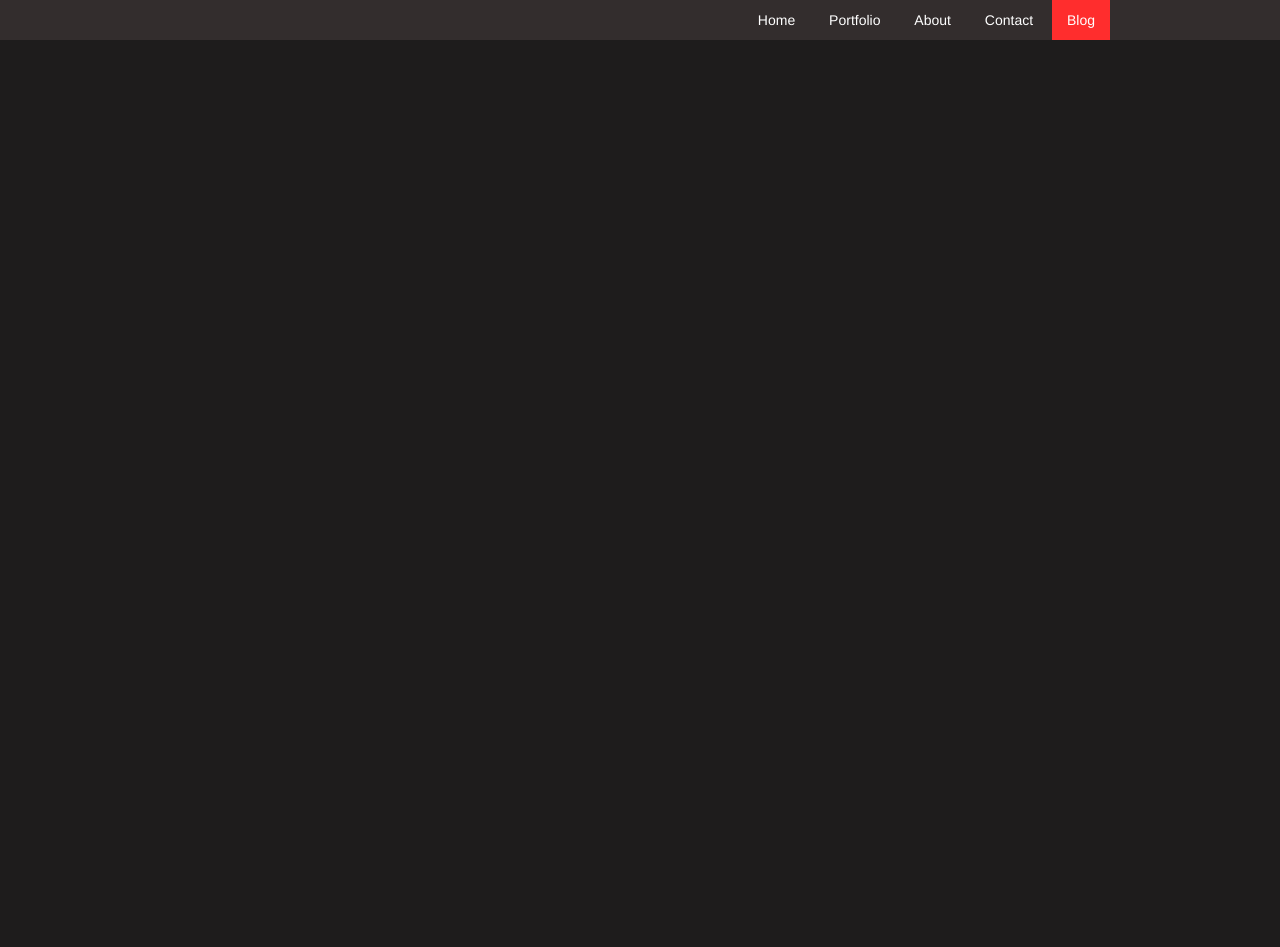
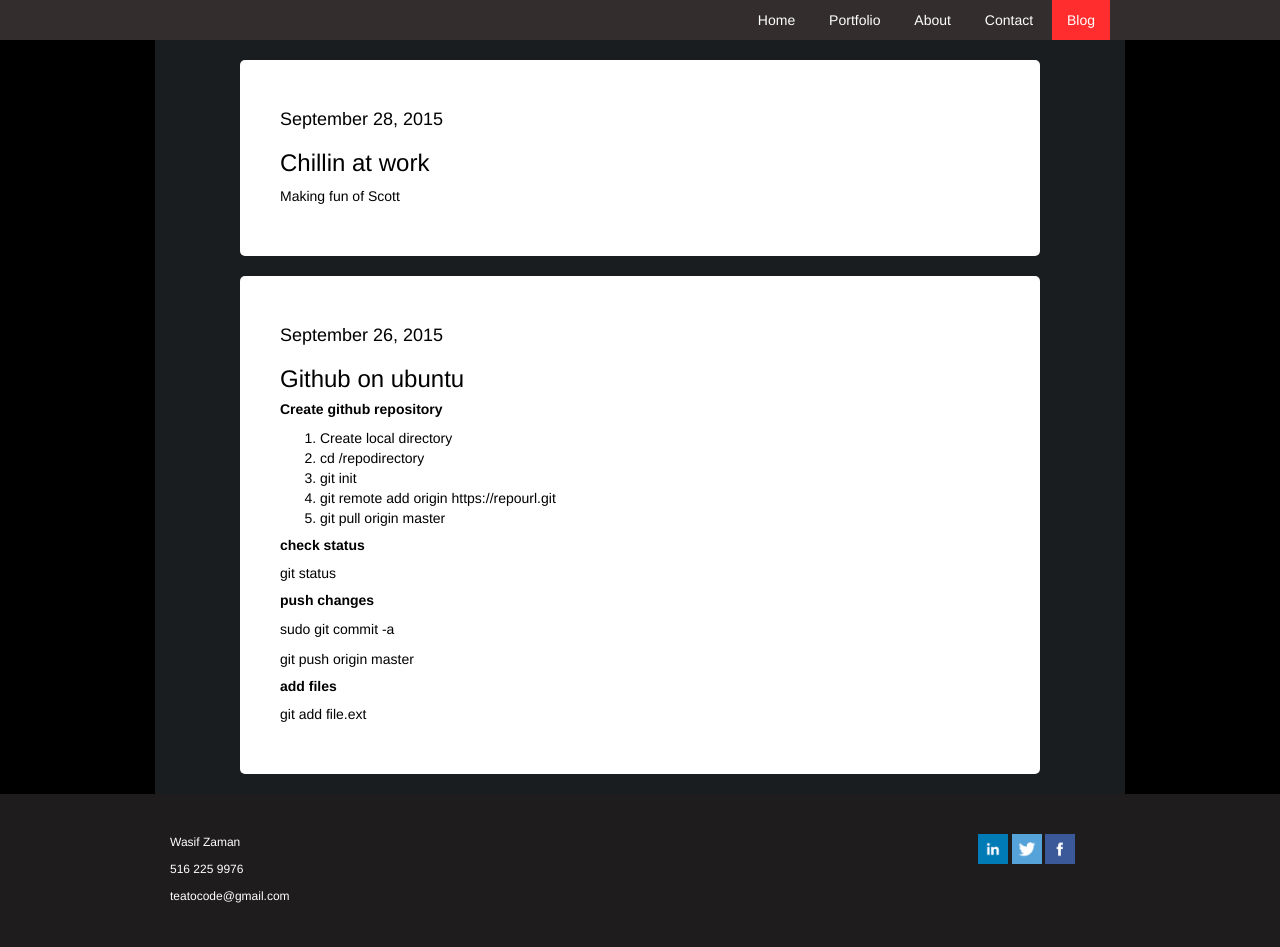
Before and after one commit to wasifzaman/portfolio, a plain HTML site: page blog.html in a window 1280 px wide. Before the commit the page ends 800 px from the top, so only its background shows below. Drawn offline with nearby package versions, Linux system fonts and the light colour scheme.

Commit message:
updated blog

```diff
--- a/blog.html
+++ b/blog.html
@@ -3,7 +3,7 @@
 	<head>
 		<meta name="viewport" content="width=device-width">
 		<link rel="stylesheet" href="https://s3.amazonaws.com/codecademy-content/projects/bootstrap.min.css">
-
+		<link rel="stylesheet" href="css/blog.css">
 		<link rel="stylesheet" href="css/all-page-style.css">
 		<title>Wasif DevOps|Portfolio</title>
 	</head>
@@ -22,7 +22,57 @@
 		</div>
 
 
+		<div class="main">
+			<div class="container">
+				<div class="post">
+					<h4>September 28, 2015</h4>
+					<h3>Chillin at work</h3>
+					<p>Making fun of Scott</p>
+				</div>
 
+				<div class="post">
+					<h4>September 26, 2015</h4>
+					<h3>Github on ubuntu</h3>
+
+					<h5>Create github repository</h5>
+					<ol>
+					<li>Create local directory</li>
+					<li>cd /repodirectory</li>
+					<li>git init</li>
+					<li>git remote add origin https://repourl.git</li>
+					<li>git pull origin master</li>
+					</ol>
+
+					<h5>check status</h5>
+					<p>git status</p>
+
+					<h5>push changes</h5>
+					<p>sudo git commit -a</p>
+					<p>git push origin master</p>
+
+					<h5>add files</h5>
+					<p>git add file.ext</p>
+				</div>
+			</div>
+		</div>
+
+
+		<div class="footer">
+			<div class="container">
+				<div class="row">
+					<div class="col-md-3">
+						<p>Wasif Zaman</p>
+						<p>516 225 9976</p>
+						<p>teatocode@gmail.com</p>
+					</div>
+					<div class="col-md-2 col-md-offset-7">
+						<img src="img/social_media/linkedin.png">
+						<img src="img/social_media/twitter.png">
+						<img src="img/social_media/facebook.png">
+					</div>
+				</div>
+			</div>
+		</div>
 
 	</body>
 </html>
--- /dev/null
+++ b/css/blog.css
@@ -0,0 +1,21 @@
+.main {
+	color: white;
+	background-color: #000;
+}
+
+.post {
+	background-color: #fff;
+	color: #000;
+	padding: 40px;
+	margin: 20px auto;
+	max-width: 800px;
+	border-radius: 5px;
+}
+
+.main .container {
+	background-color: #191D1F;
+}
+
+.post h5 {
+	font-weight: bold;
+}
```
